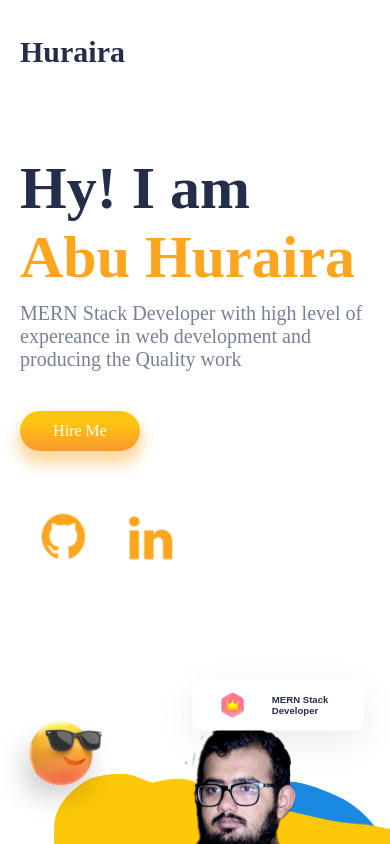
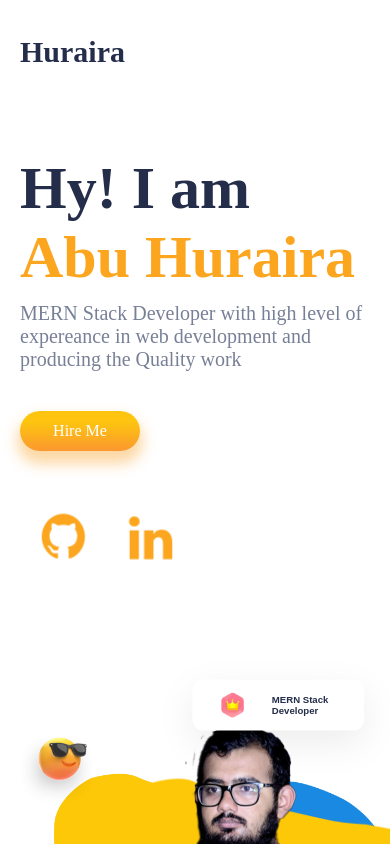
Before and after one commit to iamhuraira/portfolio, a React (Create React App) app: page / in a window 390 px wide. Shown: the top 844 px of the page. Built offline with nearby package versions, Linux system fonts and the light colour scheme; a web font is replaced by a local one.

Commit message:
intro emoji scale down

```diff
--- a/src/components/intro/intro.css
+++ b/src/components/intro/intro.css
@@ -140,5 +140,6 @@
 
         .i-right>:nth-child(4){
             left: 0rem !important;
+            transform: scale(0.4);
         }
 }
```
